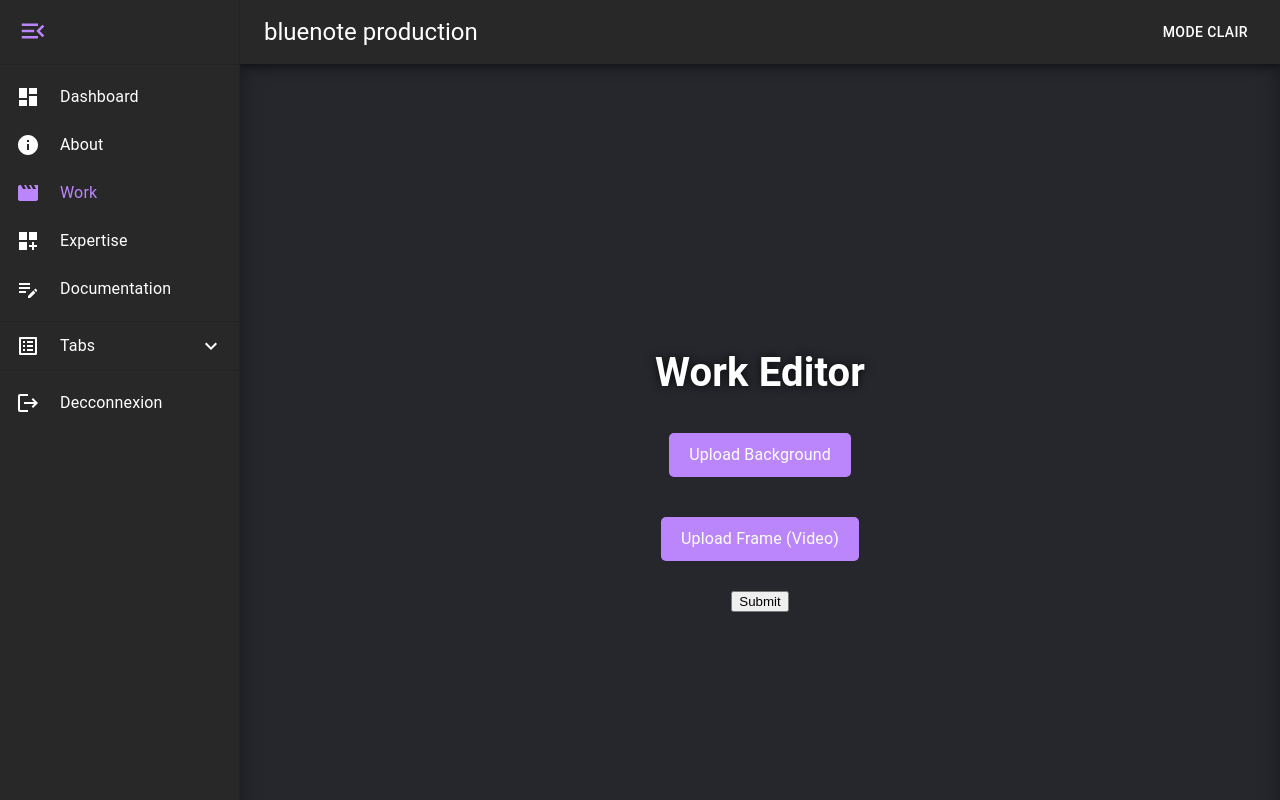
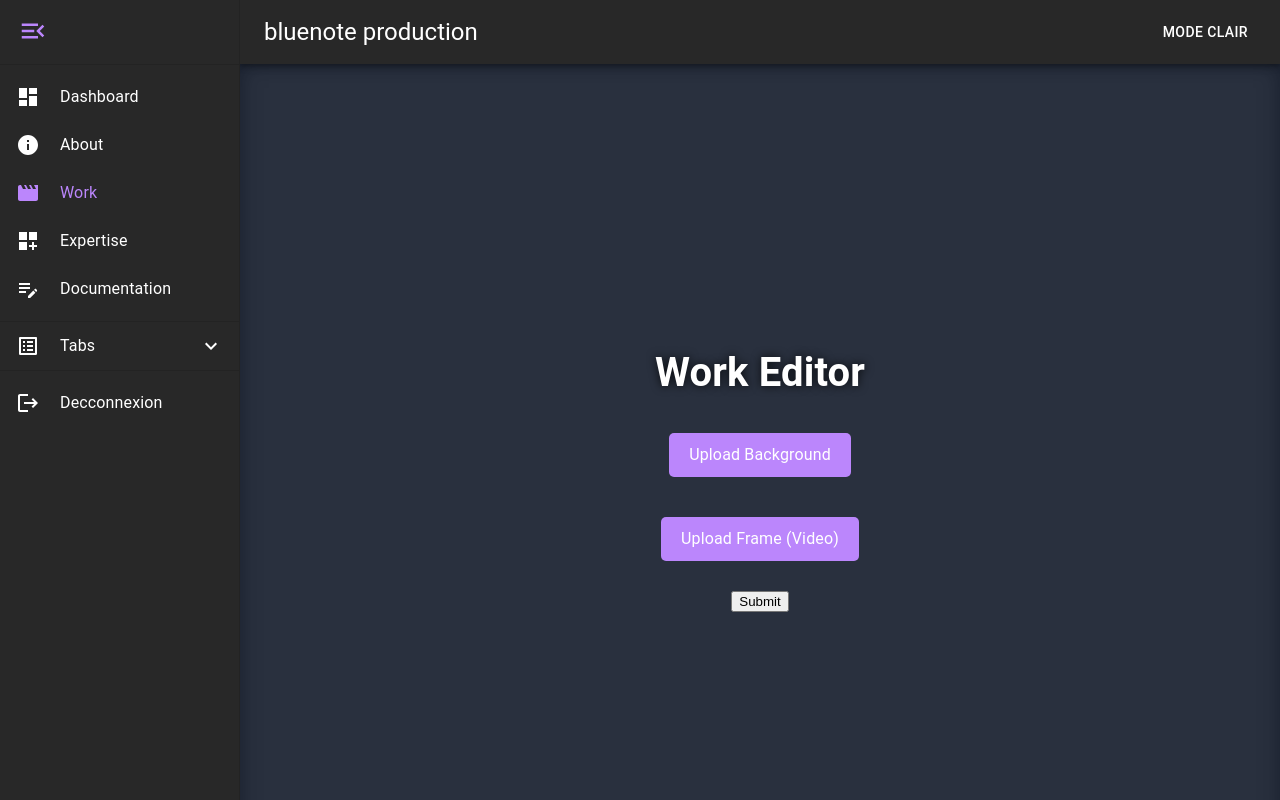
Before and after one commit to raphael-co/bluenote-production-dashboard, a React (Create React App) app: page /work in a window 1280 px wide. Built offline with nearby package versions, Linux system fonts and the light colour scheme; no server answers; sample sign-in values are in the browser's storage.

Commit message:
banner-ifrma background-color:after change

```diff
--- a/src/screen/work/work.css
+++ b/src/screen/work/work.css
@@ -24,7 +24,7 @@
     right: 0;
     bottom: 0;
     background: inherit;
-    filter: grayscale(80%);
+    filter: grayscale(100%);
     z-index: 0;
 }
 
@@ -36,8 +36,8 @@
     left: 0;
     right: 0;
     bottom: 0;
-    background-color: rgba(18, 23, 34, 0.6);
-    opacity: 0.7;
+    background-color: rgba(19, 41, 88, 0.6);
+    opacity: 0.5;
     z-index: 1;
 }
 
```
